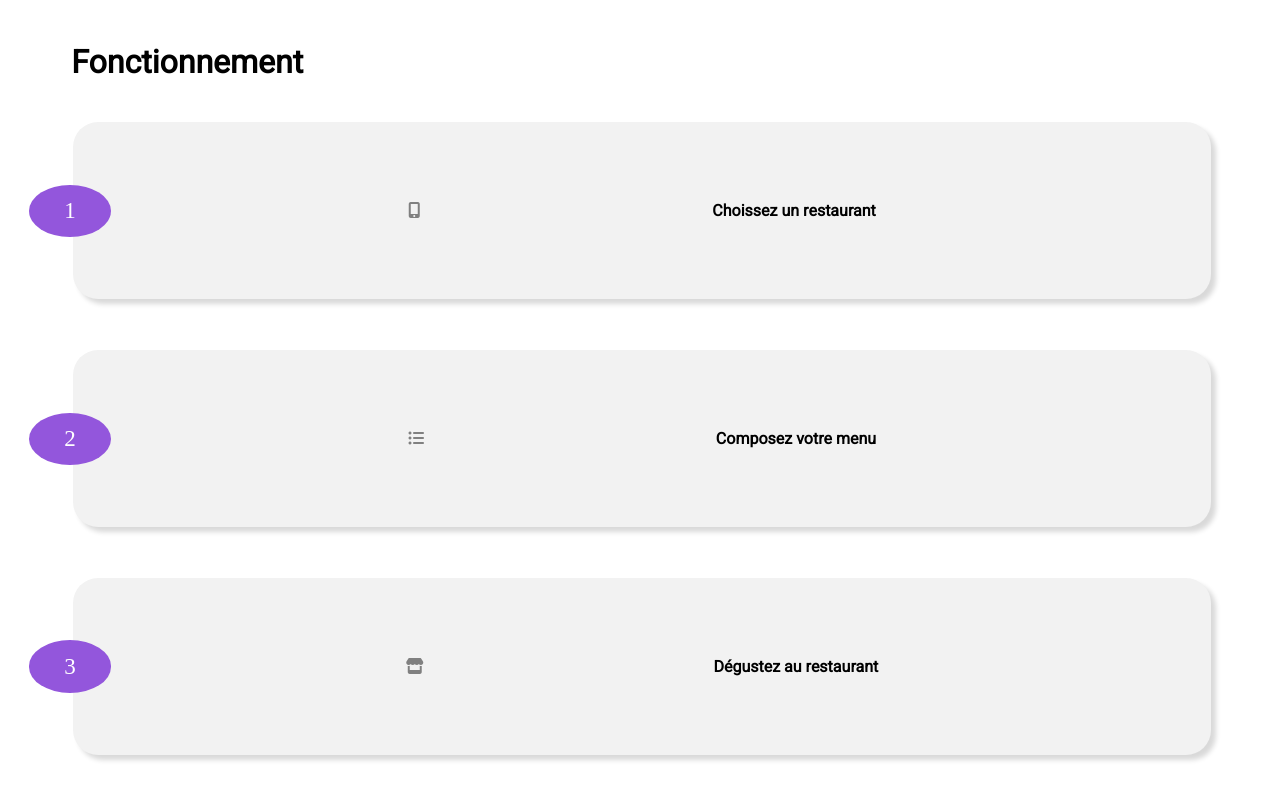
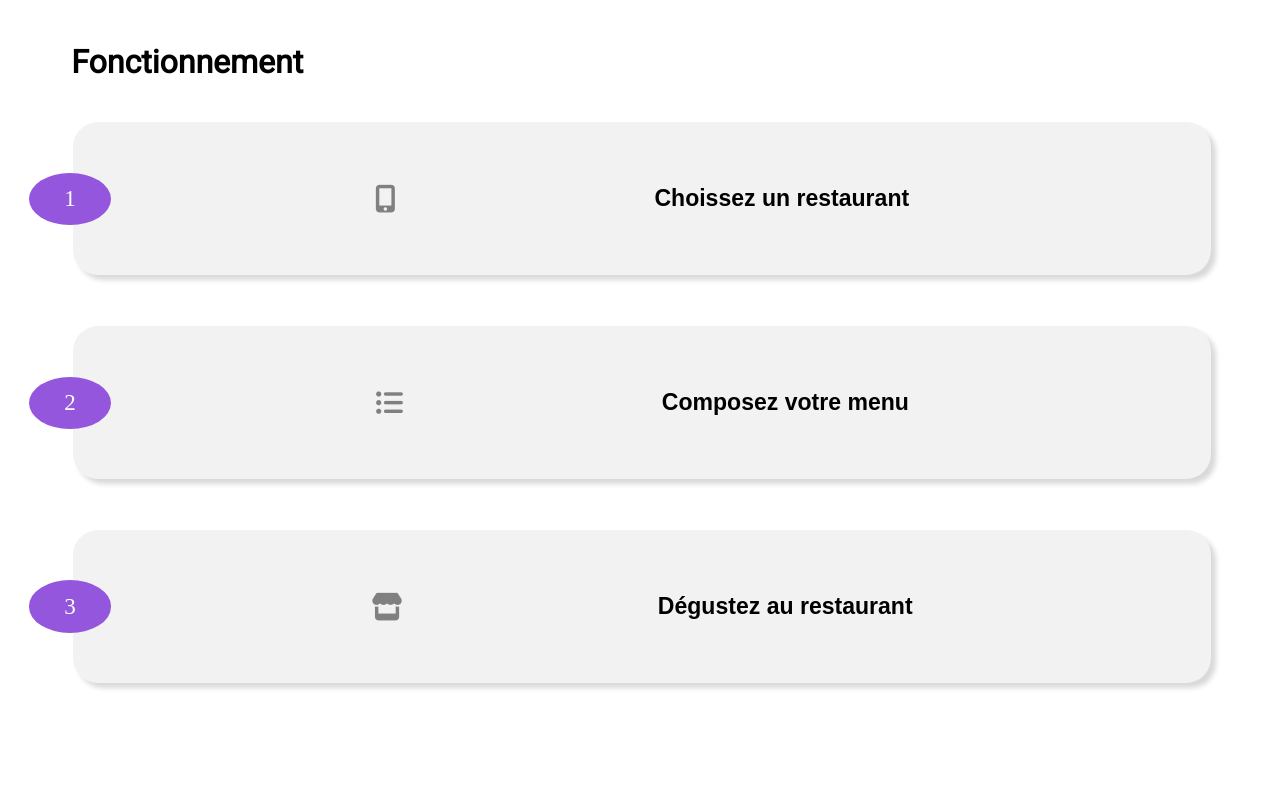
Before and after one commit to Rivstephane/RiviereStephane_3_17082021, a website: page index.html in a window 1280 px wide. Shown: the part 800-1600 px from the top of the page. Drawn offline with Linux system fonts and the light colour scheme; a web font is replaced by a local one.

Commit message:
scss index corection w3c

```diff
--- a/index.html
+++ b/index.html
@@ -4,9 +4,9 @@
     <meta charset="utf-8">
     <meta name="viewport" content="width=device-width, initial-scale=1.0">
     <script src="https://kit.fontawesome.com/bdd1044ed8.js" crossorigin="anonymous"></script>
-    <link href="css/style.css" rel="stylesheet"/>
+    <link href="../css/style.css" rel="stylesheet"/>
     <style>@import url('https://fonts.googleapis.com/css2? family= Roboto & family= Shrikhand & display=swap'); </style>
-    <link rel="shortcut icon" tipe="image/png" href="./img/logo/ohmyfood@2x.svg">
+    <link rel="shortcut icon" tipe="image/png" href="../img/logo/ohmyfood@2x.svg">
     <title> acceuil </title>
 </head>
 <body>
@@ -35,22 +35,19 @@
         <li class="fonctionnement__element">
             <span class="fonctionnement__element__nombres">1</span>
           <button class="fonctionnement__element__bouton">
-            <i class="fas fa-mobile-alt fa-lg"></i>
-            <p class="fonctionnement__element__bouton--texte">Choissez un restaurant</p>
+            <i class="fas fa-mobile-alt fa-lg"></i>Choissez un restaurant
           </button>
         </li>
         <li class="fonctionnement__element">
             <span class="fonctionnement__element__nombres">2</span>
           <button class="fonctionnement__element__bouton">
-            <i class="fas fa-list-ul fa-lg"></i>
-            <p class="fonctionnement__element__bouton--texte">Composez votre menu</p>
+            <i class="fas fa-list-ul fa-lg"></i>Composez votre menu
           </button>
         </li>
         <li class="fonctionnement__element">
             <span class="fonctionnement__element__nombres">3</span>
           <button class="fonctionnement__element__bouton">
-            <i class="fas fa-store fa-lg"></i>
-            <p class="fonctionnement__element__bouton--texte">Dégustez au restaurant</p>
+            <i class="fas fa-store fa-lg"></i>Dégustez au restaurant
           </button>
         </li>
       </ul>
--- a/sass/pages/index.scss
+++ b/sass/pages/index.scss
@@ -80,10 +80,8 @@
             z-index: 1;
             margin-left: -3%;
             @include bouton-fonction;
-            &--texte{
                 font-weight: bold;
                 font-size: $texte-zoom;
-            }
             & .fas{
                 color: grey;
                 font-size: $texte-zoom;
```
Also changed, not shown: css/style.css, 1 other file.
